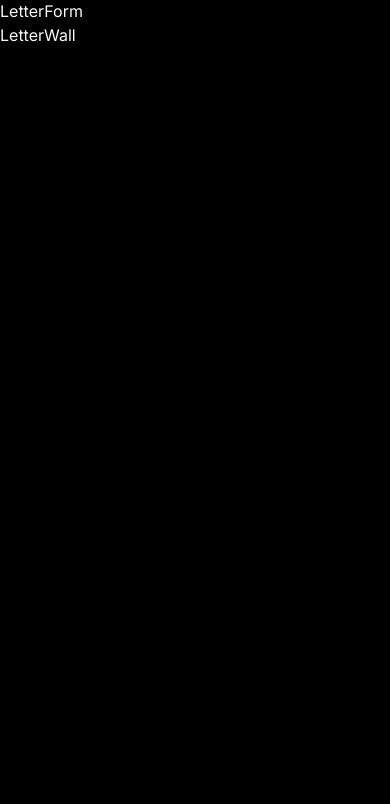
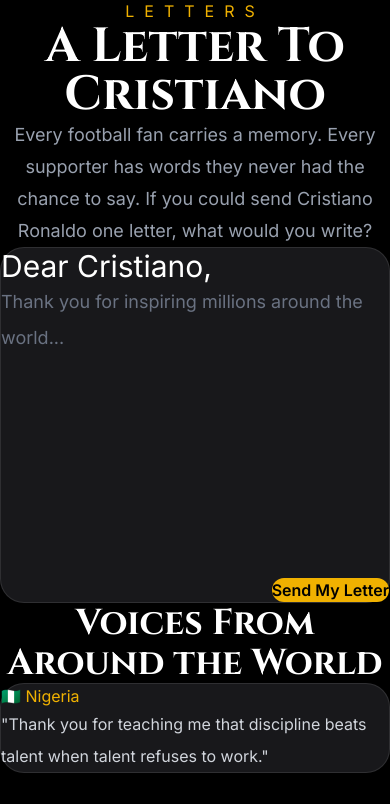
Before and after one commit to AlbertAdekanye/letters-to-cr7, a React (Vite) app: page / in a window 390 px wide. Shown: the part 9928-10732 px from the top of the page. Built offline with nearby package versions, Linux system fonts and the light colour scheme.

Commit message:
feat: add LetterCard, LetterForm, and LetterWall components with animations for enhanced user interaction

```diff
--- /dev/null
+++ b/src/components/letters/LetterCard.jsx
@@ -0,0 +1,22 @@
+import { motion } from "framer-motion";
+
+const LetterCard = ({ country, message }) => {
+  return (
+    <motion.div
+      whileHover={{
+        y: -8,
+      }}
+      className="rounded-3xl border border-white/10 bg-zinc-900 p-8"
+    >
+      <p className="mb-6 text-yellow-500">
+        {country}
+      </p>
+
+      <p className="leading-8 text-gray-300">
+        "{message}"
+      </p>
+    </motion.div>
+  );
+};
+
+export default LetterCard;
--- a/src/components/letters/LetterForm.jsx
+++ b/src/components/letters/LetterForm.jsx
@@ -1,7 +1,33 @@
+import { motion } from "framer-motion";
 
+const LetterForm = () => {
+  return (
+    <motion.div
+      initial={{ opacity: 0, y: 60 }}
+      whileInView={{ opacity: 1, y: 0 }}
+      viewport={{ once: true }}
+      transition={{ duration: 1 }}
+      className="mx-auto max-w-4xl rounded-3xl border border-white/10 bg-zinc-900 p-8 md:p-14"
+    >
+      <p className="mb-10 text-3xl text-white">
+        Dear Cristiano,
+      </p>
 
-export default function LetterForm() {
-  return (
-    <div>LetterForm</div>
-  )
-}
+      <textarea
+        rows="8"
+        placeholder="Thank you for inspiring millions around the world..."
+        className="w-full resize-none border-none bg-transparent text-lg leading-9 text-white placeholder:text-gray-500 focus:outline-none"
+      />
+
+      <div className="mt-12 flex justify-end">
+        <button
+          className="rounded-full bg-yellow-500 px-8 py-4 font-semibold text-black transition hover:scale-105"
+        >
+          Send My Letter
+        </button>
+      </div>
+    </motion.div>
+  );
+};
+
+export default LetterForm;
--- a/src/components/letters/LetterWall.jsx
+++ b/src/components/letters/LetterWall.jsx
@@ -1,7 +1,43 @@
+import LetterCard from "./LetterCard";
 
+const letters = [
+  {
+    id: 1,
+    country: "🇳🇬 Nigeria",
+    message:
+      "Thank you for teaching me that discipline beats talent when talent refuses to work.",
+  },
+  {
+    id: 2,
+    country: "🇵🇹 Portugal",
+    message:
+      "You made an entire nation believe that impossible dreams can come true.",
+  },
+  {
+    id: 3,
+    country: "🇧🇷 Brazil",
+    message:
+      "Football will remember your goals, but we will remember your mentality.",
+  },
+];
 
-export default function LetterWall() {
+const LetterWall = () => {
   return (
-    <div>LetterWall</div>
-  )
-}
+    <>
+      <h3 className="mb-12 text-center text-4xl font-bold text-white">
+        Voices From Around the World
+      </h3>
+
+      <div className="grid gap-8 md:grid-cols-2 lg:grid-cols-3">
+        {letters.map((letter) => (
+          <LetterCard
+            key={letter.id}
+            {...letter}
+          />
+        ))}
+      </div>
+    </>
+  );
+};
+
+export default LetterWall;
--- a/src/components/letters/Letters.jsx
+++ b/src/components/letters/Letters.jsx
@@ -3,9 +3,35 @@ import LetterWall from "./LetterWall";
 
 const Letters = () => {
   return (
-    <section className="min-h-screen bg-black py-24">
-      <LetterForm />
-      <LetterWall />
+    <section className="bg-black py-32">
+      <div className="mx-auto max-w-6xl px-6">
+
+        {/* Heading */}
+        <div className="mb-24 text-center">
+
+          <p className="mb-4 uppercase tracking-[10px] text-yellow-500">
+            Letters
+          </p>
+
+          <h2 className="text-5xl font-black text-white md:text-7xl">
+            A Letter To Cristiano
+          </h2>
+
+          <p className="mx-auto mt-8 max-w-3xl text-lg leading-8 text-gray-400">
+            Every football fan carries a memory.
+            Every supporter has words they never had the chance to say.
+            If you could send Cristiano Ronaldo one letter, what would you write?
+          </p>
+
+        </div>
+
+        <LetterForm />
+
+        <div className="mt-32">
+          <LetterWall />
+        </div>
+
+      </div>
     </section>
   );
 };
```
Also changed, not shown: src/constants/animation.js (added), src/constants/colors.js (added), src/constants/quote.js (added).
